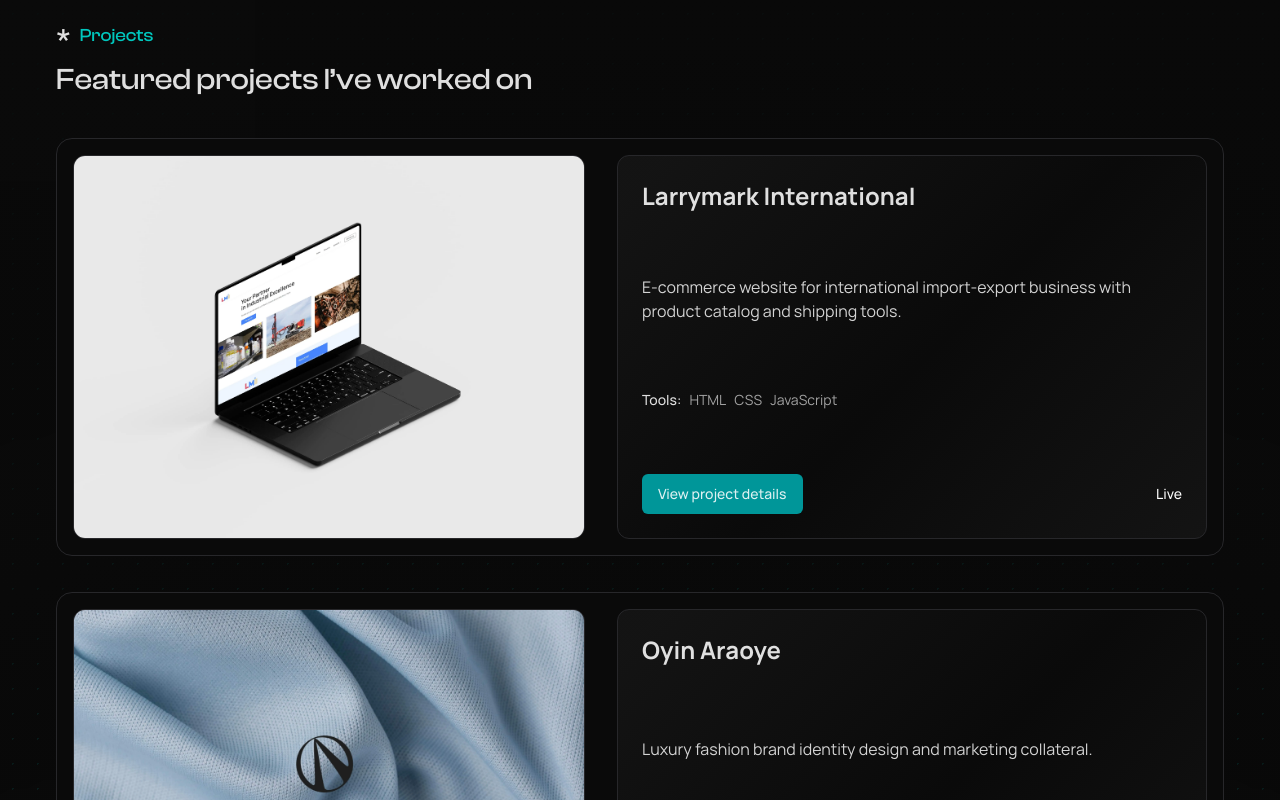
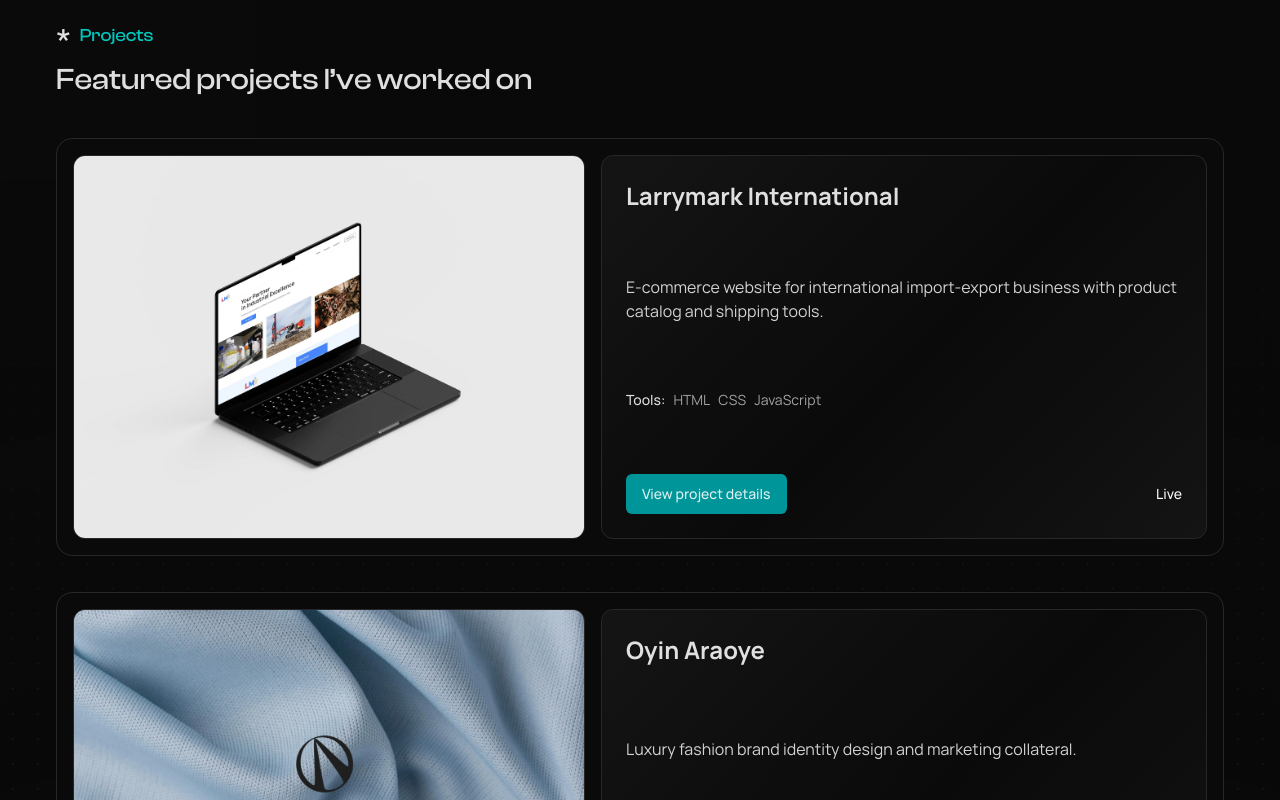
Before and after one commit to Dolapo-A/portfolio, a React (Vite) app: page / in a window 1280 px wide. Shown: the part 1900-2700 px from the top of the page. Built offline with nearby package versions, Linux system fonts and the light colour scheme.

Commit message:
Refactor aspect ratio of project images in Project.jsx

```diff
--- a/src/UI/Project.jsx
+++ b/src/UI/Project.jsx
@@ -13,7 +13,7 @@ const Project = ({
 	links = [],
 }) => {
 	return (
-		<div className="flex flex-col  lg:flex-row gap-8 max-w-7xl border border-darkGray p-4 rounded-2xl mt-9 bg-background h-screen-80">
+		<div className="flex flex-col  lg:flex-row gap-4 max-w-7xl border border-darkGray p-4 rounded-2xl mt-9 bg-background h-screen-80">
 			<picture>
 				<source srcSet={webpImage} type="image/webp" />
 				<img
```
